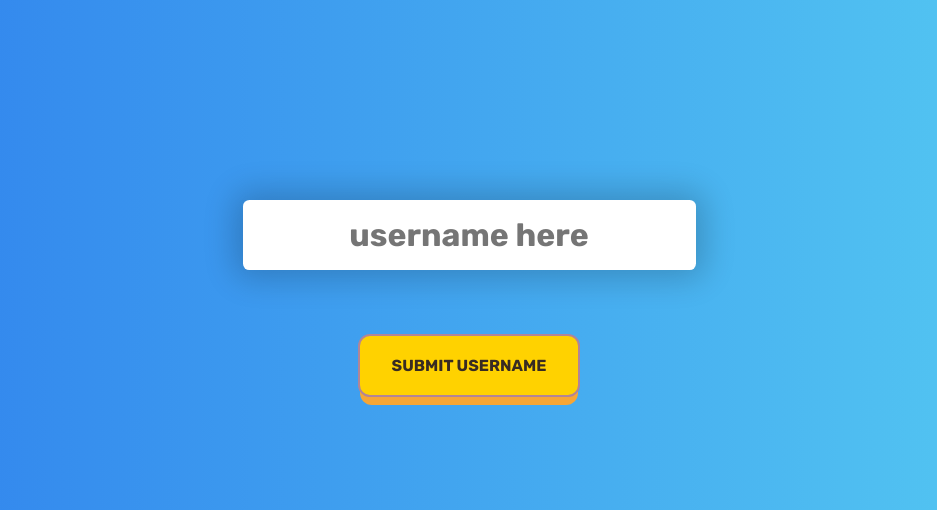
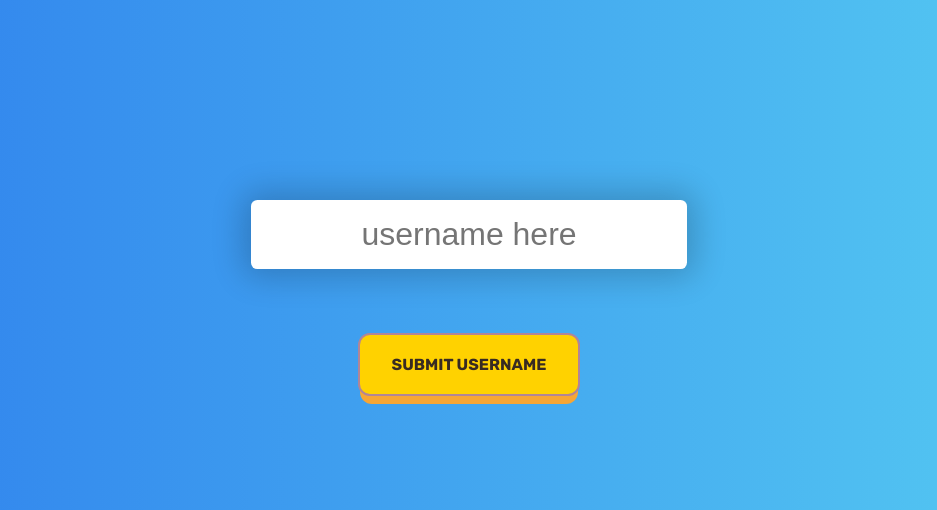
Before and after one commit to arjundvn24/codeforce-api, a Node server app: page / in a window 1280 px wide. Shown: the part 134-644 px from the top of the page, without its empty margins (171-1108 px from the left). Run offline with Node 20, Linux system fonts and the light colour scheme.

Commit message:
Update style.css

```diff
--- a/public/css/style.css
+++ b/public/css/style.css
@@ -89,7 +89,7 @@ button.Submit:active::before {
   padding: 0.5em 0.25em;
   border: none;
   border-radius: 0.2em;
-  font-family: 'Rubik';
+  /* font-family: 'Rubik'; */
   font-size: 2em;
   text-align: center;
   box-shadow: 0 0 1em 0.25em rgba(0,0,0,0.2);
```
